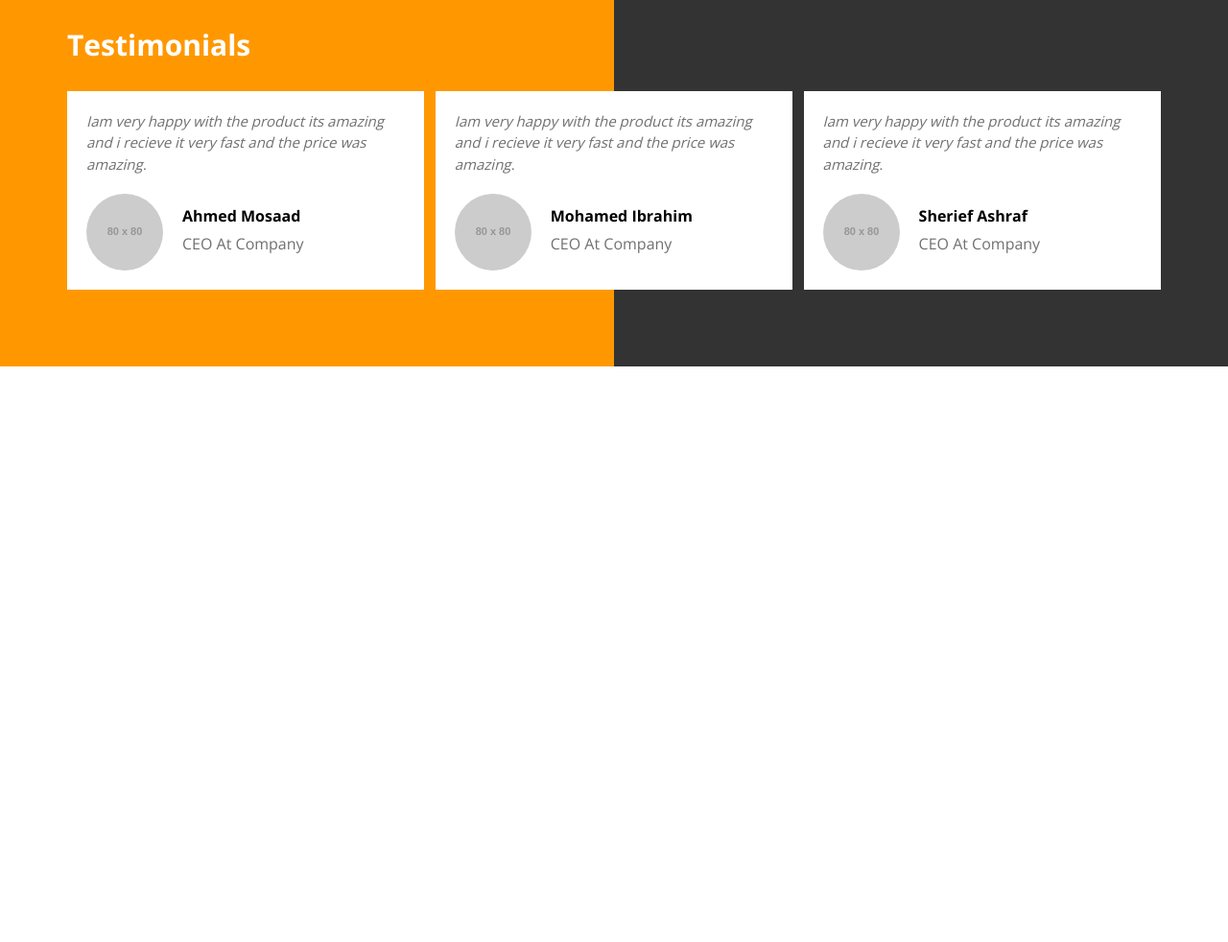
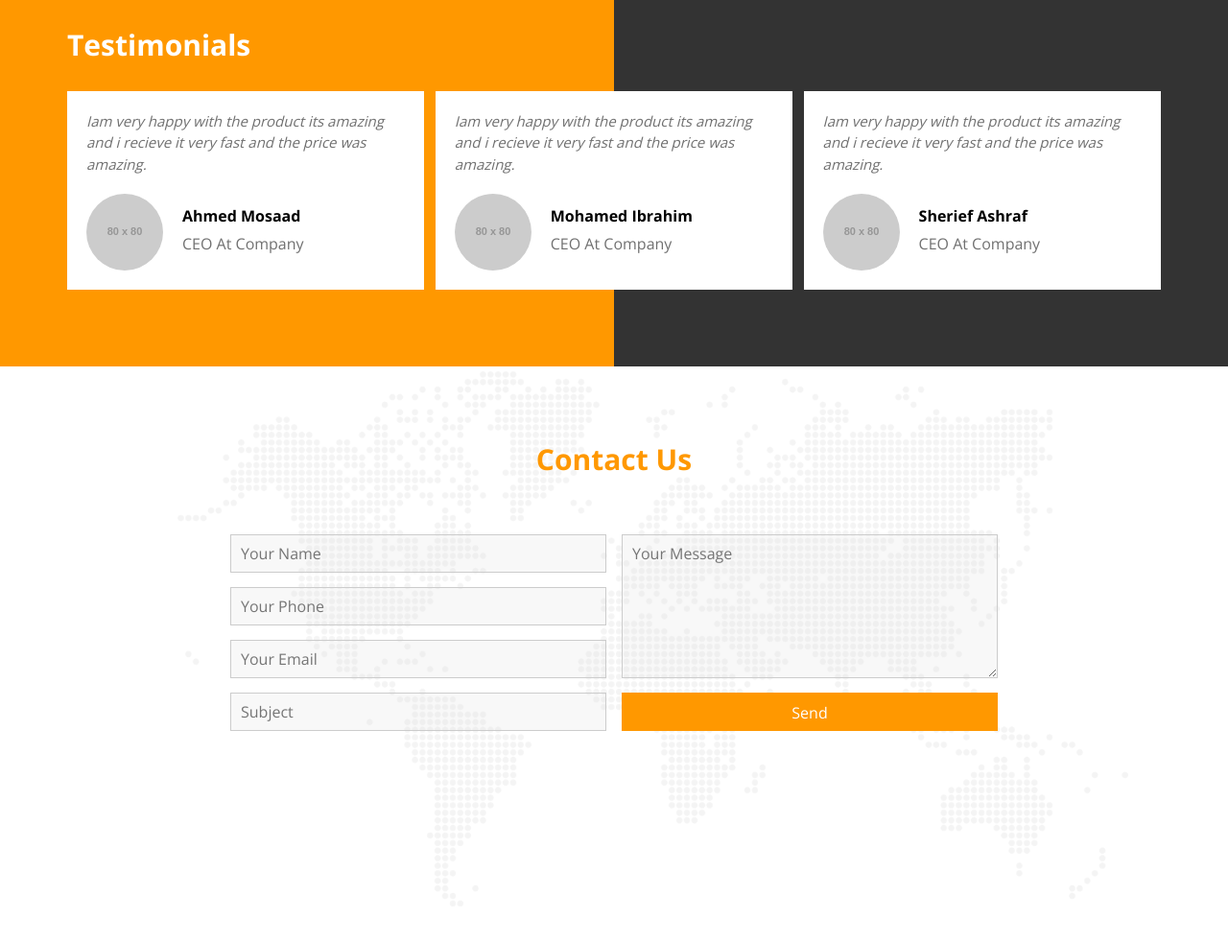
Before and after one commit to ahmed18gaa/SpecialDesignJS, a plain HTML site: page index.html in a window 1280 px wide. Shown: the part 4164-5146 px from the top of the page at 96% size. Before the commit the page ends 4546 px from the top, so only its background shows below. Drawn offline with nearby package versions, Linux system fonts and the light colour scheme; placeholder pictures from the web are drawn by us.

Commit message:
Contact Us Section

```diff
--- a/css/master.css
+++ b/css/master.css
@@ -607,3 +607,96 @@ html {
   margin: 0;
 }
 /* End Testimonials */
+
+/* Start Contact Us */
+.contact {
+  min-height: 600px;
+  background-image: url("../imgs/contact.png");
+  background-size: cover;
+  padding-top: 80px;
+  padding-bottom: 80px;
+  position: relative;
+}
+.contact .overlay {
+  position: absolute;
+  left: 0;
+  top: 0;
+  width: 100%;
+  height: 100%;
+  background-color: rgba(255, 255, 255, 0.6);
+  /* background-color: rgb(255 255 255 / 60%); */
+}
+.contact .container {
+  position: relative;
+  z-index: 2;
+}
+.contact h2 {
+  font-weight: bold;
+  font-size: 30px;
+  color: var(--main-color);
+  margin: 0 0 60px;
+  text-align: center;
+}
+.contact form {
+  overflow: hidden;
+  max-width: 800px;
+  margin: auto;
+}
+.contact form .left {
+  float: left;
+  width: 49%;
+}
+.contact form .right {
+  float: right;
+  width: 49%;
+}
+@media (max-width: 767px) {
+  .contact form .left,
+  .contact form .right {
+    float: none;
+    width: 100%;
+  }
+}
+.contact form input:not([type="submit"]),
+.contact form textarea {
+  display: block;
+  width: 100%;
+  padding: 10px;
+  margin-bottom: 15px;
+  border: 1px solid #ccc;
+  background-color: rgba(218, 218, 218, 0.19);
+}
+.contact form input:not([type="submit"]):focus,
+.contact form textarea:focus {
+  outline: 1px solid var(--main-color);
+}
+.contact form input {
+  height: 40px;
+}
+.contact form textarea {
+  height: 150px;
+}
+.contact form input[type="submit"] {
+  padding: 10px;
+  width: 100%;
+  border-color: transparent;
+  background-color: var(--main-color);
+  color: #fff;
+  cursor: pointer;
+}
+.contact form textarea:focus::-webkit-input-placeholder,
+.contact form input:not([type="submit"]):focus::-webkit-input-placeholder {
+  opacity: 0;
+  transition: 0.3s;
+}
+.contact form textarea:focus:-ms-input-placeholder,
+.contact form input:not([type="submit"]):focus:-ms-input-placeholder {
+  opacity: 0;
+  transition: 0.3s;
+}
+.contact form textarea:focus::placeholder,
+.contact form input:not([type="submit"]):focus::placeholder {
+  opacity: 0;
+  transition: 0.3s;
+}
+/* End Contact Us */
--- a/index.html
+++ b/index.html
@@ -305,6 +305,26 @@
       <div class="clearfix"></div>
     </div>
     <!-- End Testimonials -->
+    <!-- Start Contact Us -->
+    <div class="contact">
+      <div class="overlay"></div>
+      <div class="container">
+        <h2>Contact Us</h2>
+        <form action="">
+          <div class="left">
+            <input type="text" placeholder="Your Name" name="username" />
+            <input type="text" placeholder="Your Phone" name="phone" />
+            <input type="email" placeholder="Your Email" name="email" />
+            <input type="text" placeholder="Subject" name="subject" />
+          </div>
+          <div class="right">
+            <textarea name="message" placeholder="Your Message"></textarea>
+            <input type="submit" value="Send" />
+          </div>
+        </form>
+      </div>
+    </div>
+    <!-- End Contact Us -->
     <script src="js/master.js"></script>
   </body>
 </html>
```
